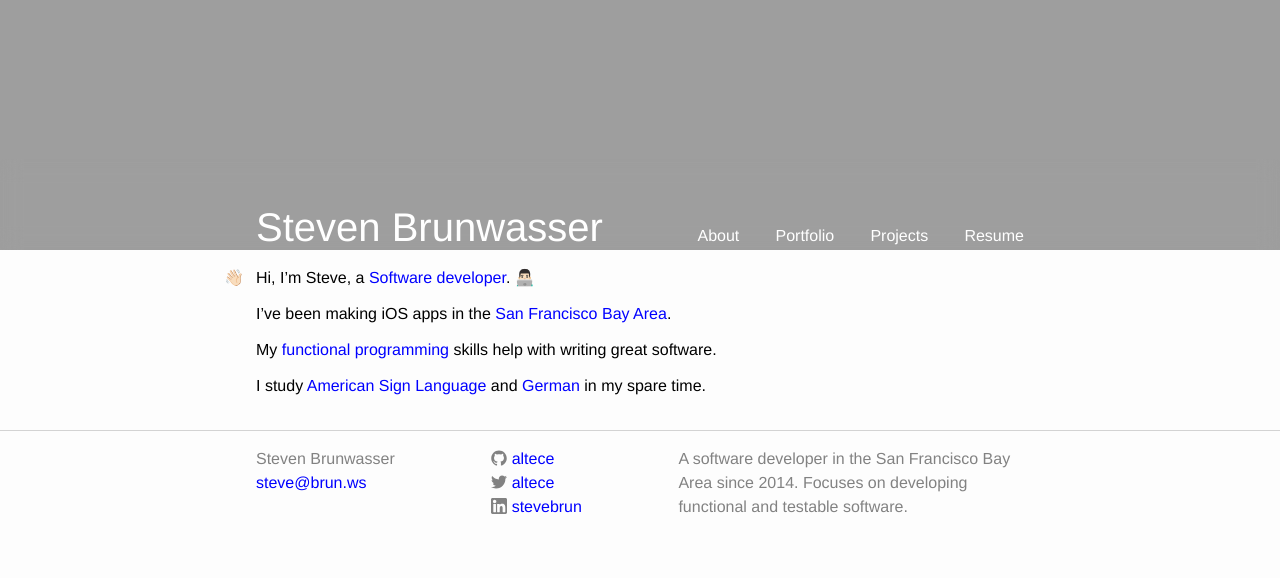
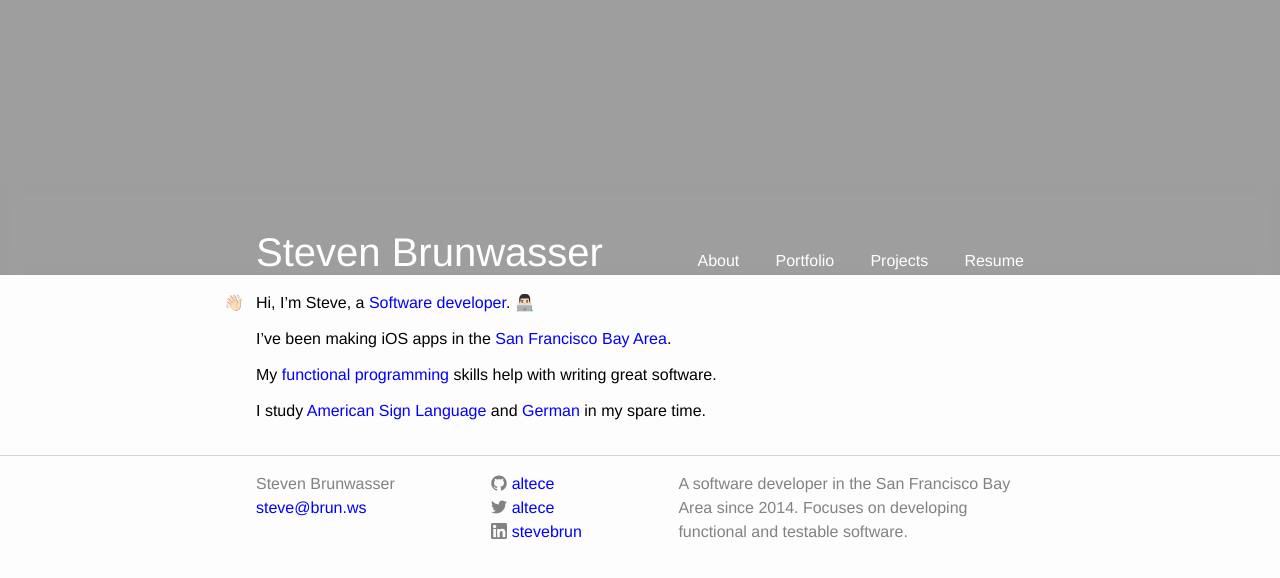
Before and after one commit to libsteve/altece.github.io, a Jekyll site: the page built from index.md, in a window 1280 px wide. Shown: the top 578 px of the page. Built offline with Jekyll 4.4.1, drawn with Linux system fonts in a browser that asks for light colours.

Commit message:
Messed with resizing the header picture with the screen height

```diff
--- a/style/header.css
+++ b/style/header.css
@@ -2,9 +2,15 @@
  * Constants
  */
 
-.site-header { --minimum-height: 250px; }
-@media screen and (max-height: 400px) { .site-header { --minimum-height: 200px; } }
-@media screen and (max-height: 300px) { .site-header { --minimum-height: 150px; } }
+.site-header { --minimum-height: 300px; }
+@media screen and (max-height: 1000px) { .site-header { --minimum-height: 300px; } }
+@media screen and (max-height: 900px) { .site-header { --minimum-height: 275px; } }
+@media screen and (max-height: 800px) { .site-header { --minimum-height: 250px; } }
+@media screen and (max-height: 700px) { .site-header { --minimum-height: 225px; } }
+@media screen and (max-height: 600px) { .site-header { --minimum-height: 200px; } }
+@media screen and (max-height: 500px) { .site-header { --minimum-height: 175px; } }
+@media screen and (max-height: 400px) { .site-header { --minimum-height: 150px; } }
+@media screen and (max-height: 300px) { .site-header { --minimum-height: 125px; } }
 
 
 
```
